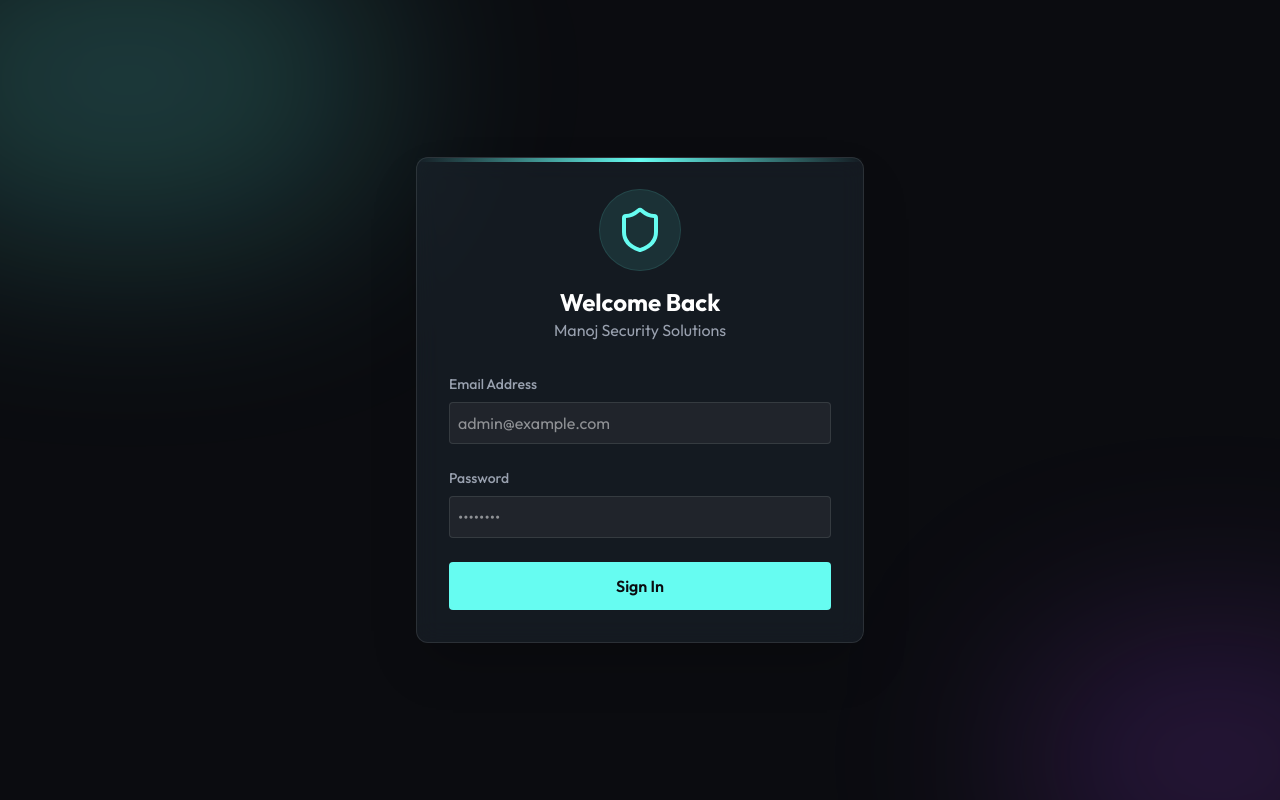
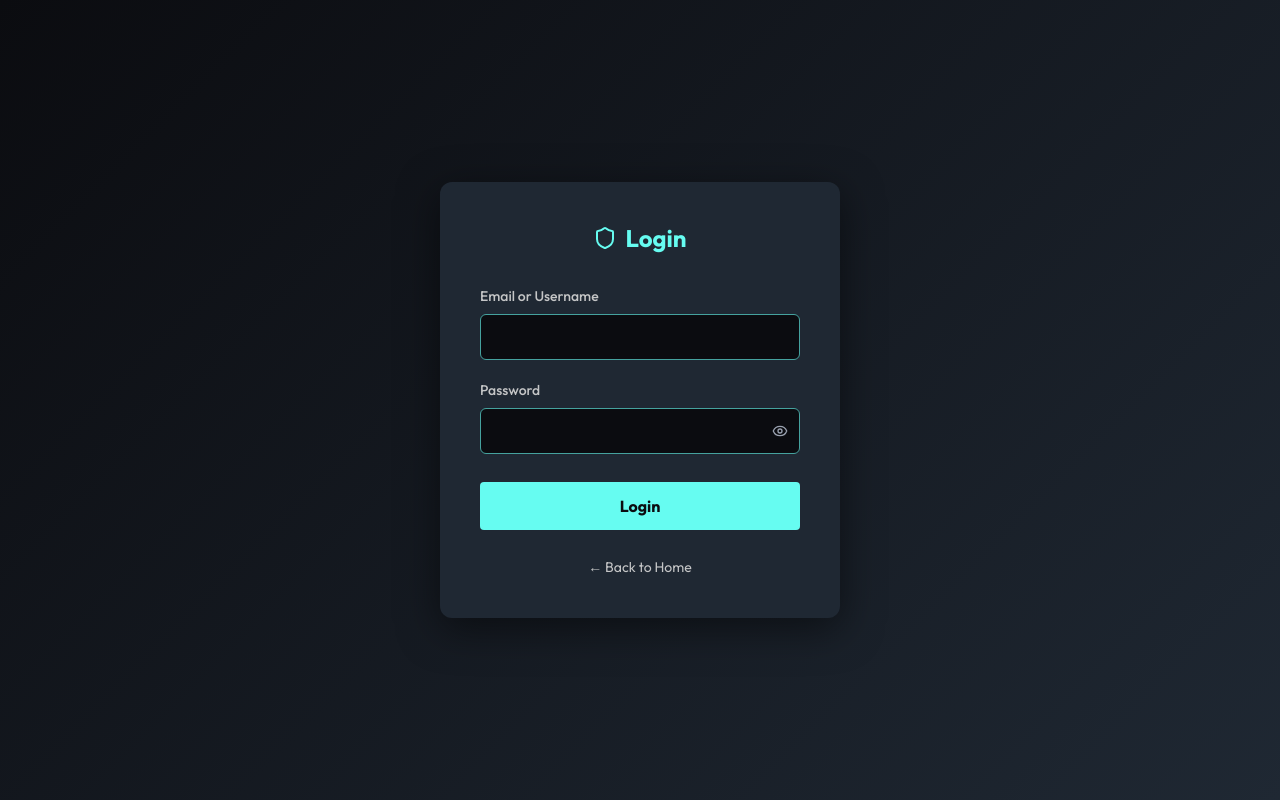
Before and after one commit to manoj-7-max/manoj-security-solutions, a Next.js app: page /login in a window 1280 px wide. Built offline with nearby package versions, Linux system fonts and the light colour scheme.

Commit message:
Revert Login Design to Old Style

```diff
--- a/src/app/login/page.tsx
+++ b/src/app/login/page.tsx
@@ -4,7 +4,7 @@
 import { signIn } from "next-auth/react";
 import { useState } from "react";
 import { useRouter } from "next/navigation";
-import { Shield } from "lucide-react";
+import { Shield, Eye, EyeOff } from "lucide-react";
 
 export default function LoginPage() {
     const router = useRouter();
@@ -12,6 +12,7 @@ export default function LoginPage() {
     const [password, setPassword] = useState("");
     const [error, setError] = useState("");
     const [loading, setLoading] = useState(false);
+    const [showPassword, setShowPassword] = useState(false);
 
     async function handleSubmit(e: React.FormEvent) {
         e.preventDefault();
@@ -39,64 +40,63 @@ export default function LoginPage() {
     }
 
     return (
-        <div className="min-h-screen bg-background flex items-center justify-center p-4">
-            {/* Background Decor */}
-            <div className="absolute inset-0 overflow-hidden pointer-events-none">
-                <div className="absolute top-[-10%] left-[-10%] w-[40%] h-[40%] bg-primary/20 rounded-full blur-[100px]" />
-                <div className="absolute bottom-[-10%] right-[-10%] w-[30%] h-[30%] bg-purple-500/20 rounded-full blur-[100px]" />
-            </div>
+        <div className="min-h-screen flex items-center justify-center p-4 bg-[linear-gradient(135deg,#0b0c10_0%,#1f2833_100%)]">
+            <div className="w-full max-w-[400px] bg-[#1f2833] p-10 rounded-xl shadow-[0_10px_40px_rgba(0,0,0,0.5)]">
 
-            <div className="glass-panel w-full max-w-md p-8 relative z-10 border border-white/10 shadow-2xl">
-                <div className="absolute top-0 left-0 w-full h-1 bg-gradient-to-r from-transparent via-primary to-transparent" />
+                <h2 className="text-[#66fcf1] text-center text-2xl font-bold mb-8 flex items-center justify-center gap-2">
+                    <Shield className="w-6 h-6" /> Login
+                </h2>
 
-                <div className="flex flex-col items-center mb-8">
-                    <div className="p-4 bg-primary/10 rounded-full mb-4 ring-1 ring-primary/20">
-                        <Shield className="w-12 h-12 text-primary" />
-                    </div>
-                    <h1 className="text-2xl font-bold text-white">Welcome Back</h1>
-                    <p className="text-gray-400">Manoj Security Solutions</p>
-                </div>
-
-                <form onSubmit={handleSubmit} className="space-y-6">
                 {error && (
-                        <div className="p-3 bg-red-500/10 border border-red-500/20 rounded text-red-400 text-sm text-center animate-in fade-in slide-in-from-top-2">
+                    <div className="mb-4 p-3 bg-red-500/10 border border-red-500 text-red-500 rounded text-sm text-center">
                         {error}
                     </div>
                 )}
 
-                    <div>
-                        <label className="block text-sm font-medium text-gray-400 mb-2">Email Address</label>
+                <form onSubmit={handleSubmit}>
+                    <div className="mb-5">
+                        <label className="block mb-2 text-[#c5c6c7] font-medium text-sm">Email or Username</label>
                         <input
-                            type="email"
-                            className="input-field"
-                            placeholder="admin@example.com"
+                            type="text"
+                            required
                             value={email}
                             onChange={(e) => setEmail(e.target.value)}
-                            required
+                            className="w-full p-3 bg-[#0b0c10] border border-[#45a29e] rounded-md text-white text-sm focus:outline-none focus:border-[#66fcf1]"
                         />
                     </div>
 
-                    <div>
-                        <label className="block text-sm font-medium text-gray-400 mb-2">Password</label>
+                    <div className="mb-5">
+                        <label className="block mb-2 text-[#c5c6c7] font-medium text-sm">Password</label>
+                        <div className="relative">
                             <input
-                            type="password"
-                            className="input-field"
-                            placeholder="••••••••"
+                                type={showPassword ? "text" : "password"}
+                                required
                                 value={password}
                                 onChange={(e) => setPassword(e.target.value)}
-                            required
+                                className="w-full p-3 bg-[#0b0c10] border border-[#45a29e] rounded-md text-white text-sm focus:outline-none focus:border-[#66fcf1] pr-10"
                             />
+                            <button
+                                type="button"
+                                onClick={() => setShowPassword(!showPassword)}
+                                className="absolute right-3 top-1/2 -translate-y-1/2 text-gray-400 hover:text-white"
+                            >
+                                {showPassword ? <EyeOff className="w-4 h-4" /> : <Eye className="w-4 h-4" />}
+                            </button>
+                        </div>
                     </div>
 
                     <button
                         type="submit"
                         disabled={loading}
-                        className="w-full btn-primary py-3 disabled:opacity-50 disabled:cursor-not-allowed group relative overflow-hidden"
+                        className="w-full mt-2 py-3 bg-[#66fcf1] text-[#0b0c10] font-bold rounded hover:bg-[#45a29e] transition-colors disabled:opacity-50 disabled:cursor-not-allowed"
                     >
-                        <span className="relative z-10">{loading ? "Signing In..." : "Sign In"}</span>
-                        <div className="absolute inset-0 bg-white/20 translate-y-full group-hover:translate-y-0 transition-transform duration-300" />
+                        {loading ? "Logging in..." : "Login"}
                     </button>
                 </form>
+
+                <div className="text-center mt-6">
+                    <a href="/" className="text-[#c5c6c7] text-sm hover:text-white transition-colors">← Back to Home</a>
+                </div>
             </div>
         </div>
     );
```
Lines whose indentation alone changed are shown as unchanged.
